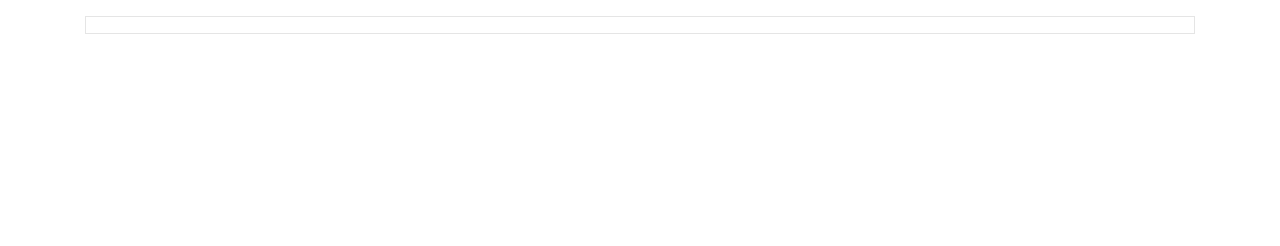
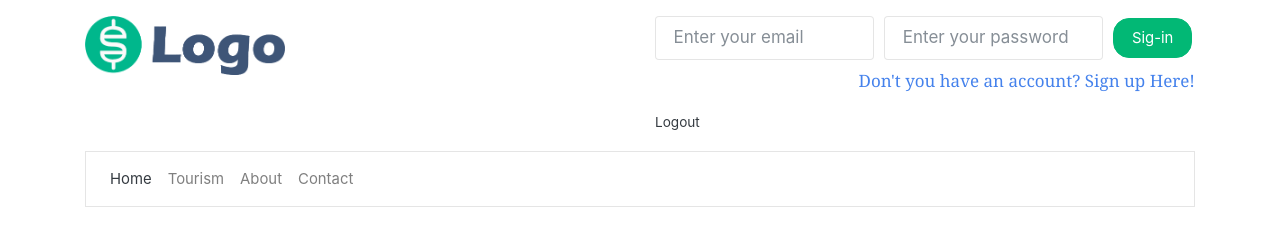
Before and after one commit to bmarchete/2018CSD1113, a plain HTML site: page index.html in a window 1280 px wide. Drawn offline with Linux system fonts and the light colour scheme.

Commit message:
Fixes header insersion

```diff
--- a/index.html
+++ b/index.html
@@ -23,6 +23,9 @@
     </div>
 
     <script src="js/base-script.js"></script>
+    <script>
+        header();
+    </script>
 </body>
 
 </html>
```
Also changed, not shown: tourist.html (+2 -0 lines).
